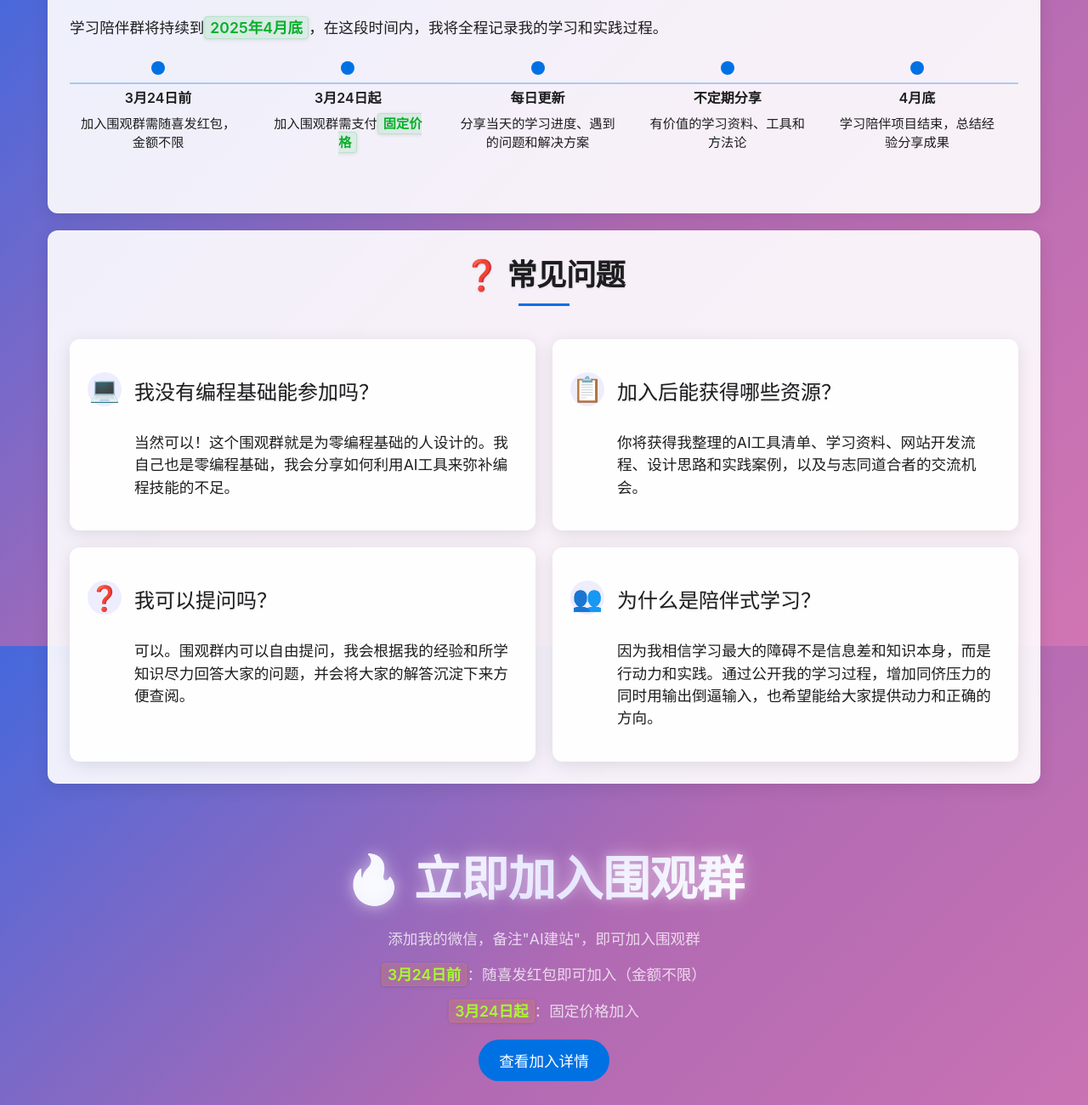
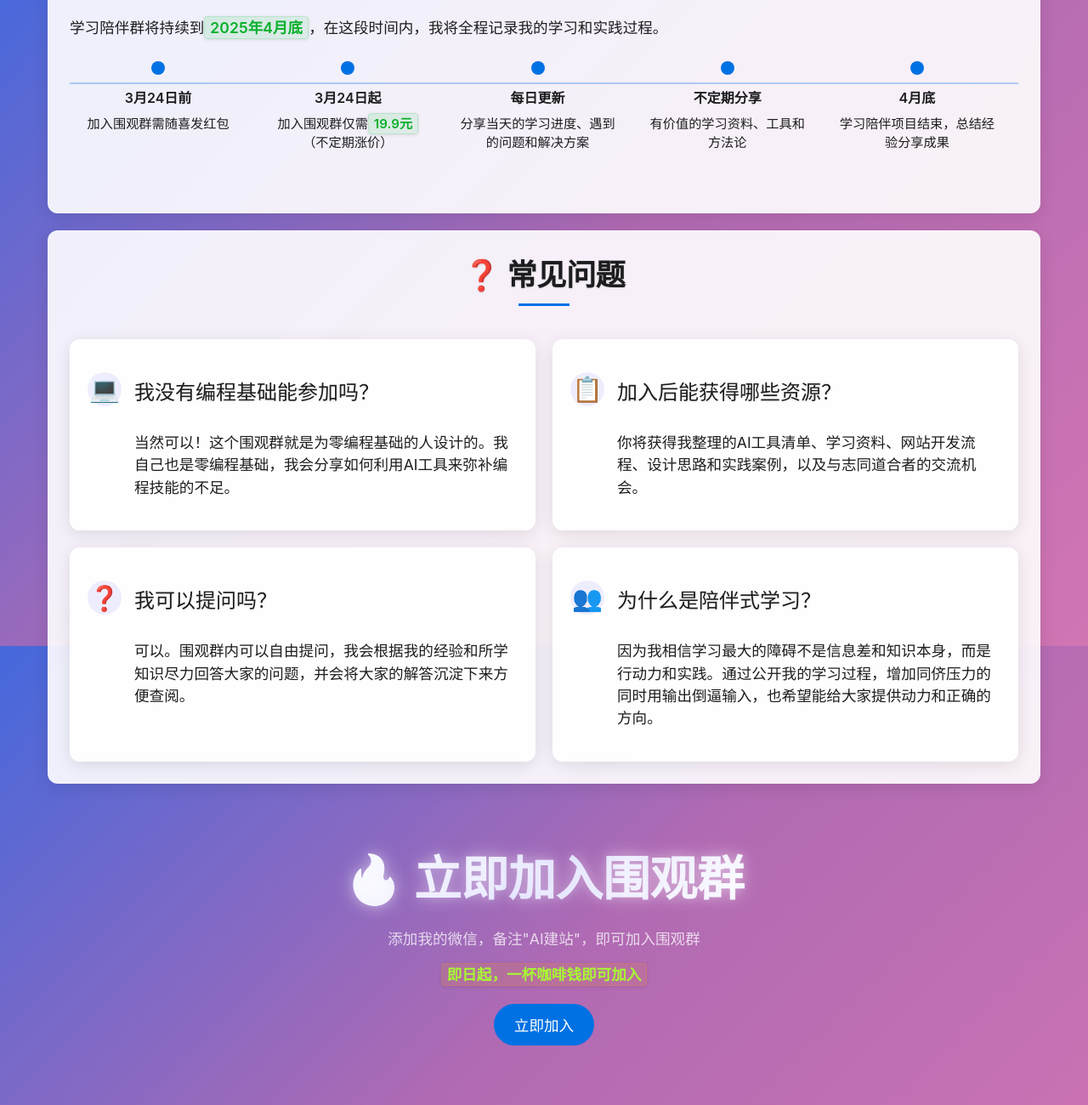
Before and after one commit to zifeixu85/amengshare, a plain HTML site: page index.html in a window 1280 px wide. Shown: the part 3240-4540 px from the top of the page at 85% size. Drawn offline with Linux system fonts and the light colour scheme.

Commit message:
更新加入价格信息和支付二维码

```diff
--- a/index.html
+++ b/index.html
@@ -1554,12 +1554,12 @@
           <div class="horizontal-timeline-item">
             <div class="horizontal-timeline-marker"></div>
             <div class="horizontal-timeline-date">3月24日前</div>
-            <div class="horizontal-timeline-content">加入围观群需随喜发红包，金额不限</div>
+            <div class="horizontal-timeline-content">加入围观群需随喜发红包</div>
           </div>
           <div class="horizontal-timeline-item">
             <div class="horizontal-timeline-marker"></div>
             <div class="horizontal-timeline-date">3月24日起</div>
-            <div class="horizontal-timeline-content">加入围观群需支付<span class="highlight-success">固定价格</span></div>
+            <div class="horizontal-timeline-content">加入围观群仅需<span class="highlight-success">19.9元</span>（不定期涨价）</div>
           </div>
           <div class="horizontal-timeline-item">
             <div class="horizontal-timeline-marker"></div>
@@ -1638,11 +1638,10 @@
       <div class="cta-section">
         <h1>🔥 立即加入围观群</h1>
         <p>添加我的微信，备注"AI建站"，即可加入围观群</p>
-        <p><span class="highlight-warning">3月24日前</span>：随喜发红包即可加入（金额不限）</p>
-        <p><span class="highlight-warning">3月24日起</span>：固定价格加入</p>
+        <p><span class="highlight-warning">即日起，一杯咖啡钱即可加入</span></p>
 
         <div style="margin-top: 20px;">
-          <button class="button" onclick="openModal()">查看加入详情</button>
+          <button class="button" onclick="openModal()">立即加入</button>
         </div>
       </div>
     </div>
@@ -1677,14 +1676,13 @@
               <div class="image-placeholder-text">扫码付款二维码</div>
             </div>
             <p class="qr-text">付款二维码</p>
-            <p class="qr-text">好友直接转账<span class="highlight-success">任意金额</span>即可</p>
+            <p class="qr-text">好友直接转账<span class="highlight-success">19.9</span>即可</p>
           </div>
         </div>
 
         <div style="margin-top: 24px;">
-          <p class="payment-note" ><span class="highlight-success">3月24日前</span>：随喜发红包即可加入（金额不限）</p>
-          <p class="payment-note" ><span class="highlight-success">3月24日起</span>：固定价格加入</p>
-          <p class="payment-note" style="margin-top: 10px;">支付成功后，请将付款截图发送给我，我会在 3月23日 周日将你拉入群</p>
+          <p class="payment-note" ><span class="highlight-success">即日起19.9元立刻加入围观群</span></p>
+          <p class="payment-note" style="margin-top: 10px;">支付成功后，请将付款截图发送给我，我会将你拉入群</p>
         </div>
 
         <button class="button" style="margin-top: 24px;" onclick="closeModal()">我知道了</button>
```
Also changed, not shown: images/payment-qr.png.
